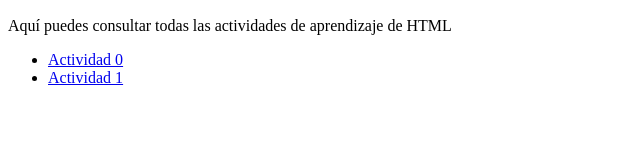
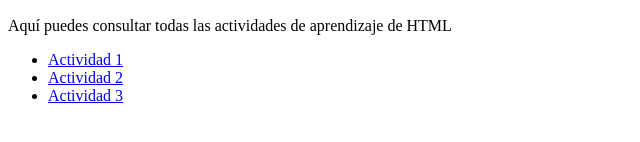
Before and after one commit to mabral2905/2smra, a plain HTML site: page index.html in a window 1280 px wide. Shown: the part 318-460 px from the top of the page, without its empty margins (0-640 px from the left). Drawn offline with Linux system fonts and the light colour scheme.

Commit message:
Update index.html

```diff
--- a/index.html
+++ b/index.html
@@ -11,8 +11,9 @@
     <h2>2ºSMR. Introducción al desarrollo web</h2>
     <p>Aquí puedes consultar todas las actividades de aprendizaje de HTML</p>
     <ul>
-        <li><a href="./Actividad0/">Actividad 0</a></li>
-        <li><a href="./Actividad1/actividad1.html">Actividad 1</a></li>
+        <li><a href="./Actividad0/">Actividad 1</a></li>
+        <li><a href="./Actividad1/actividad1.html">Actividad 2</a></li>
+        <li><a href="./Actividad3/actividad3.html">Actividad 3</a></li>
     </ul>
     </body>
 </html>
```
